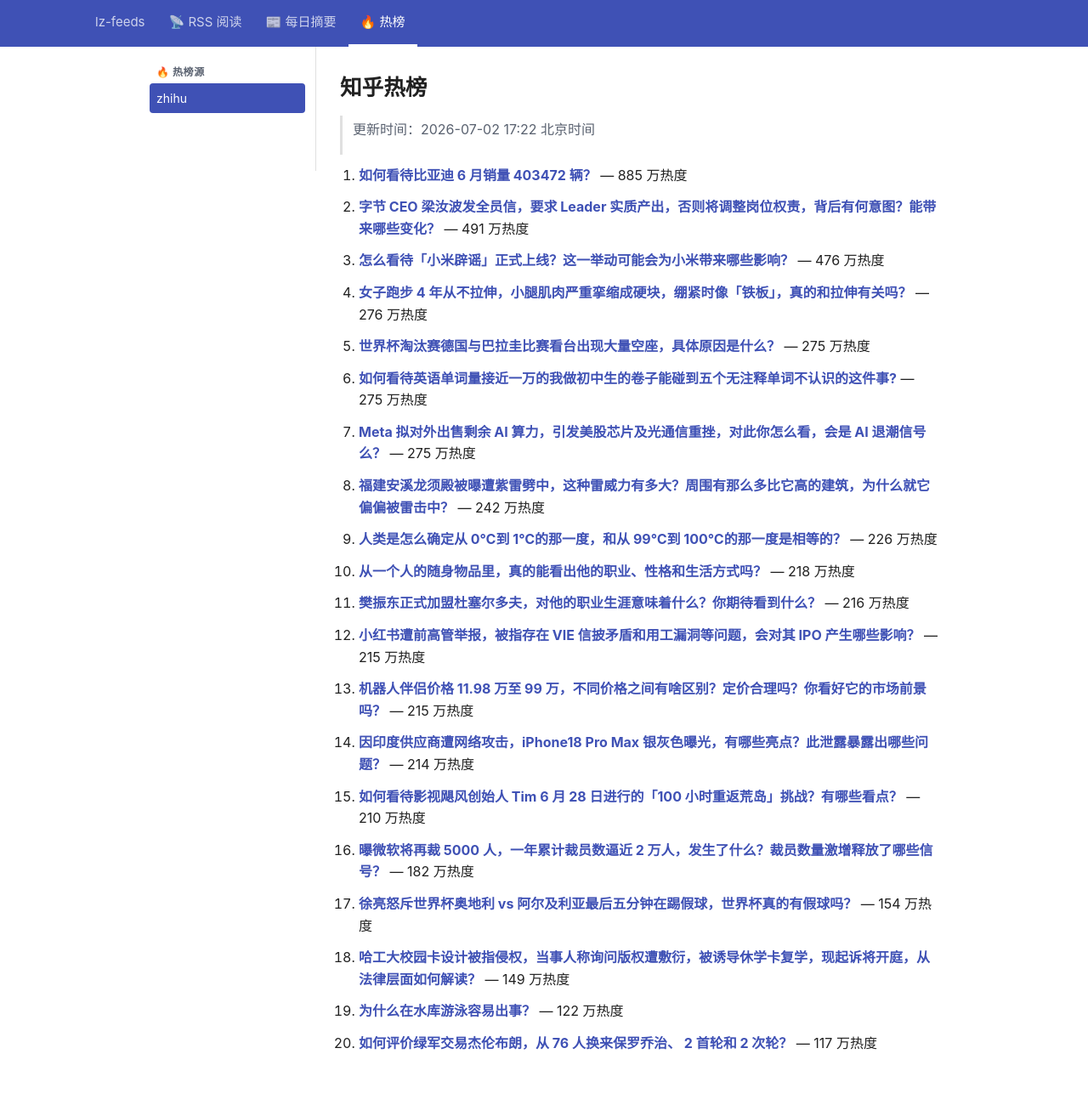
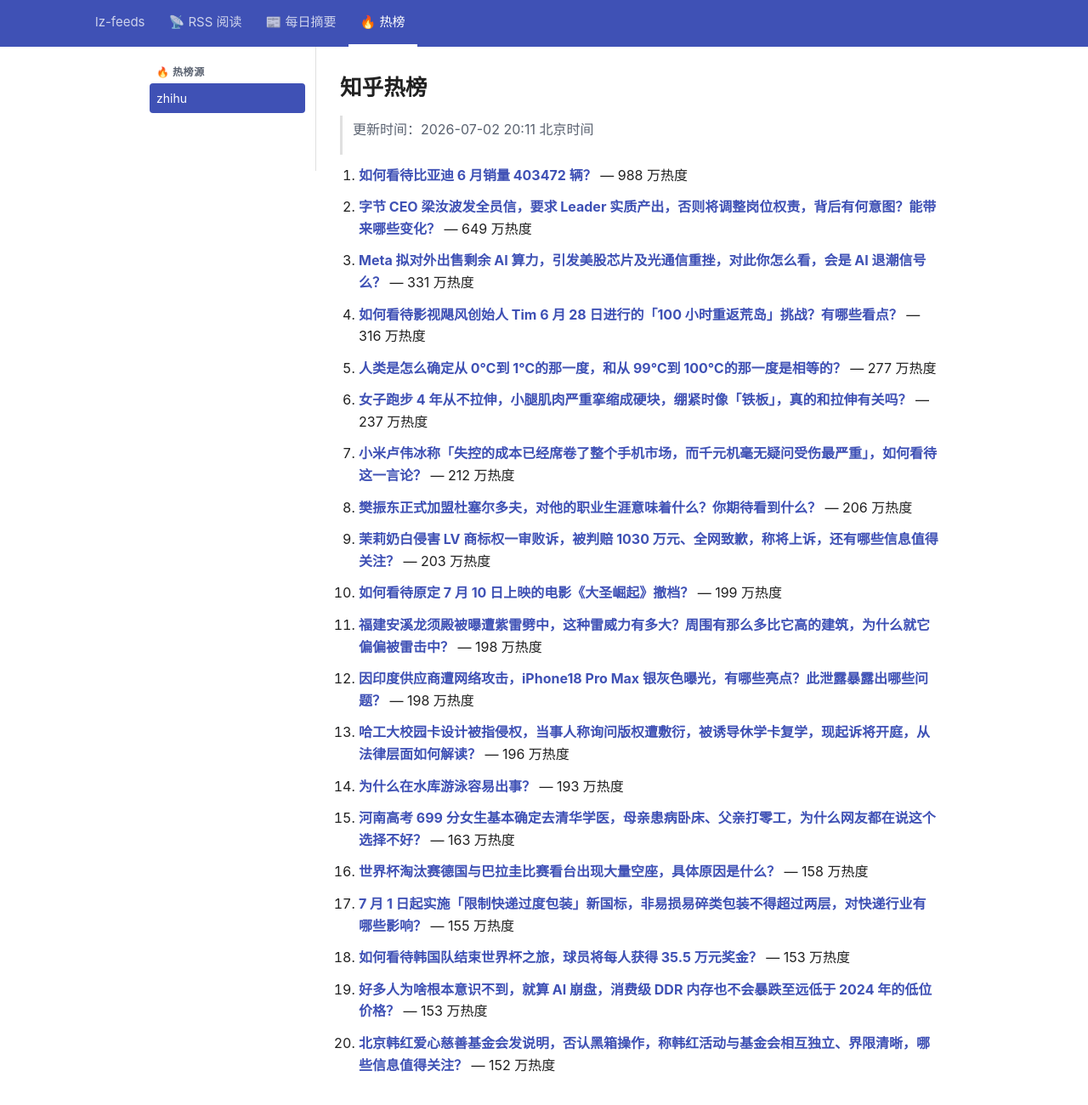
Before and after one commit to lizhang0101/lz-feeds, a Jekyll site: the page built from _hotlist/zhihu.md, in a window 1280 px wide and 1330 px high. Shown: the top 1300 px of the window at 85% size. Built offline with Jekyll 4.4.1, drawn with Linux system fonts in a browser that asks for light colours.

Commit message:
hotlist: 2026-07-02T12:11Z

```diff
--- a/_hotlist/zhihu.md
+++ b/_hotlist/zhihu.md
@@ -1,48 +1,48 @@
 ---
-updated: 2026-07-02 17:22 北京时间
+updated: 2026-07-02 20:11 北京时间
 count: 20
 ---
 
 # 知乎热榜
 
-> 更新时间：2026-07-02 17:22 北京时间
+> 更新时间：2026-07-02 20:11 北京时间
 
-1. **[如何看待比亚迪 6 月销量 403472 辆？](https://www.zhihu.com/question/2055723812524652185)** — 885 万热度
+1. **[如何看待比亚迪 6 月销量 403472 辆？](https://www.zhihu.com/question/2055723812524652185)** — 988 万热度
 
-2. **[字节 CEO 梁汝波发全员信，要求 Leader 实质产出，否则将调整岗位权责，背后有何意图？能带来哪些变化？](https://www.zhihu.com/question/2055686422682494046)** — 491 万热度
+2. **[字节 CEO 梁汝波发全员信，要求 Leader 实质产出，否则将调整岗位权责，背后有何意图？能带来哪些变化？](https://www.zhihu.com/question/2055686422682494046)** — 649 万热度
 
-3. **[怎么看待「小米辟谣」正式上线？这一举动可能会为小米带来哪些影响？](https://www.zhihu.com/question/2055340835823212244)** — 476 万热度
+3. **[Meta 拟对外出售剩余 AI 算力，引发美股芯片及光通信重挫，对此你怎么看，会是 AI 退潮信号么？](https://www.zhihu.com/question/2055934590297150773)** — 331 万热度
 
-4. **[女子跑步 4 年从不拉伸，小腿肌肉严重挛缩成硬块，绷紧时像「铁板」，真的和拉伸有关吗？](https://www.zhihu.com/question/2054902602291318842)** — 276 万热度
+4. **[如何看待影视飓风创始人 Tim 6 月 28 日进行的「100 小时重返荒岛」挑战？有哪些看点？](https://www.zhihu.com/question/2055227089813608403)** — 316 万热度
 
-5. **[世界杯淘汰赛德国与巴拉圭比赛看台出现大量空座，具体原因是什么？](https://www.zhihu.com/question/2055271796257939479)** — 275 万热度
+5. **[人类是怎么确定从 0℃到 1℃的那一度，和从 99℃到 100℃的那一度是相等的？](https://www.zhihu.com/question/2054260183191269704)** — 277 万热度
 
-6. **[如何看待英语单词量接近一万的我做初中生的卷子能碰到五个无注释单词不认识的这件事?](https://www.zhihu.com/question/1957395370515596292)** — 275 万热度
+6. **[女子跑步 4 年从不拉伸，小腿肌肉严重挛缩成硬块，绷紧时像「铁板」，真的和拉伸有关吗？](https://www.zhihu.com/question/2054902602291318842)** — 237 万热度
 
-7. **[Meta 拟对外出售剩余 AI 算力，引发美股芯片及光通信重挫，对此你怎么看，会是 AI 退潮信号么？](https://www.zhihu.com/question/2055934590297150773)** — 275 万热度
+7. **[小米卢伟冰称「失控的成本已经席卷了整个手机市场，而千元机毫无疑问受伤最严重」，如何看待这一言论？](https://www.zhihu.com/question/2055964863189537048)** — 212 万热度
 
-8. **[福建安溪龙须殿被曝遭紫雷劈中，这种雷威力有多大？周围有那么多比它高的建筑，为什么就它偏偏被雷击中？](https://www.zhihu.com/question/2055683206213361694)** — 242 万热度
+8. **[樊振东正式加盟杜塞尔多夫，对他的职业生涯意味着什么？你期待看到什么？](https://www.zhihu.com/question/2055750691021395184)** — 206 万热度
 
-9. **[人类是怎么确定从 0℃到 1℃的那一度，和从 99℃到 100℃的那一度是相等的？](https://www.zhihu.com/question/2054260183191269704)** — 226 万热度
+9. **[茉莉奶白侵害 LV 商标权一审败诉，被判赔 1030 万元、全网致歉，称将上诉，还有哪些信息值得关注？](https://www.zhihu.com/question/2056019974779401205)** — 203 万热度
 
-10. **[从一个人的随身物品里，真的能看出他的职业、性格和生活方式吗？](https://www.zhihu.com/topic/2049864460097909574/hot)** — 218 万热度
+10. **[如何看待原定 7 月 10 日上映的电影《大圣崛起》撤档？](https://www.zhihu.com/question/2055322936668598686)** — 199 万热度
 
-11. **[樊振东正式加盟杜塞尔多夫，对他的职业生涯意味着什么？你期待看到什么？](https://www.zhihu.com/question/2055750691021395184)** — 216 万热度
+11. **[福建安溪龙须殿被曝遭紫雷劈中，这种雷威力有多大？周围有那么多比它高的建筑，为什么就它偏偏被雷击中？](https://www.zhihu.com/question/2055683206213361694)** — 198 万热度
 
-12. **[小红书遭前高管举报，被指存在 VIE 信披矛盾和用工漏洞等问题，会对其 IPO 产生哪些影响？](https://www.zhihu.com/question/2055605976686751890)** — 215 万热度
+12. **[因印度供应商遭网络攻击，iPhone18 Pro Max 银灰色曝光，有哪些亮点？此泄露暴露出哪些问题？](https://www.zhihu.com/question/2055321023403095974)** — 198 万热度
 
-13. **[机器人伴侣价格 11.98 万至 99 万，不同价格之间有啥区别？定价合理吗？你看好它的市场前景吗？](https://www.zhihu.com/question/2055620022316131446)** — 215 万热度
+13. **[哈工大校园卡设计被指侵权，当事人称询问版权遭敷衍，被诱导休学卡复学，现起诉将开庭，从法律层面如何解读？](https://www.zhihu.com/question/2055663897164473199)** — 196 万热度
 
-14. **[因印度供应商遭网络攻击，iPhone18 Pro Max 银灰色曝光，有哪些亮点？此泄露暴露出哪些问题？](https://www.zhihu.com/question/2055321023403095974)** — 214 万热度
+14. **[为什么在水库游泳容易出事？](https://www.zhihu.com/question/29416944)** — 193 万热度
 
-15. **[如何看待影视飓风创始人 Tim 6 月 28 日进行的「100 小时重返荒岛」挑战？有哪些看点？](https://www.zhihu.com/question/2055227089813608403)** — 210 万热度
+15. **[河南高考 699 分女生基本确定去清华学医，母亲患病卧床、父亲打零工，为什么网友都在说这个选择不好？](https://www.zhihu.com/question/2054372674491750198)** — 163 万热度
 
-16. **[曝微软将再裁 5000 人，一年累计裁员数逼近 2 万人，发生了什么？裁员数量激增释放了哪些信号？](https://www.zhihu.com/question/2055639658021615404)** — 182 万热度
+16. **[世界杯淘汰赛德国与巴拉圭比赛看台出现大量空座，具体原因是什么？](https://www.zhihu.com/question/2055271796257939479)** — 158 万热度
 
-17. **[徐亮怒斥世界杯奥地利 vs 阿尔及利亚最后五分钟在踢假球，世界杯真的有假球吗？](https://www.zhihu.com/question/2055112420578928579)** — 154 万热度
+17. **[7 月 1 日起实施「限制快递过度包装」新国标，非易损易碎类包装不得超过两层，对快递行业有哪些影响？](https://www.zhihu.com/question/2054893262171805432)** — 155 万热度
 
-18. **[哈工大校园卡设计被指侵权，当事人称询问版权遭敷衍，被诱导休学卡复学，现起诉将开庭，从法律层面如何解读？](https://www.zhihu.com/question/2055663897164473199)** — 149 万热度
+18. **[如何看待韩国队结束世界杯之旅，球员将每人获得 35.5 万元奖金？](https://www.zhihu.com/question/2054969314218971259)** — 153 万热度
 
-19. **[为什么在水库游泳容易出事？](https://www.zhihu.com/question/29416944)** — 122 万热度
+19. **[好多人为啥根本意识不到，就算 AI 崩盘，消费级 DDR 内存也不会暴跌至远低于 2024 年的低位价格？](https://www.zhihu.com/question/2052018919150450628)** — 153 万热度
 
-20. **[如何评价绿军交易杰伦布朗，从 76 人换来保罗乔治、 2 首轮和 2 次轮？](https://www.zhihu.com/question/2055922409824154422)** — 117 万热度
+20. **[北京韩红爱心慈善基金会发说明，否认黑箱操作，称韩红活动与基金会相互独立、界限清晰，哪些信息值得关注？](https://www.zhihu.com/question/2056091282431107204)** — 152 万热度
```
